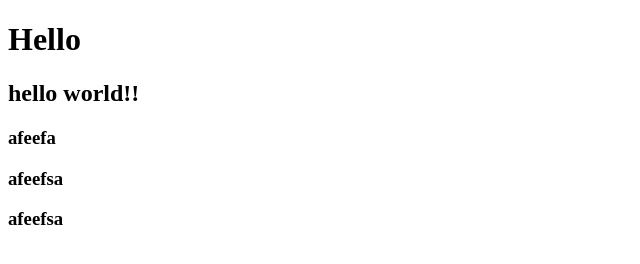
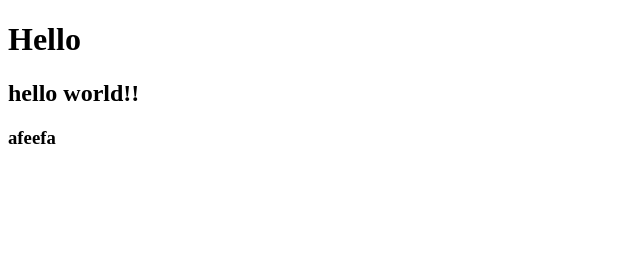
Before and after one commit to naibTovsultanov/project, a plain HTML site: page index.html in a window 1280 px wide. Shown: the whole page, without its empty margins (0-640 px from the left). Drawn offline with Linux system fonts and the light colour scheme.

Commit message:
mod html

```diff
--- a/index.html
+++ b/index.html
@@ -10,8 +10,6 @@
     <h1>Hello</h1>
     <h2>hello world!!</h2>
     <h3>afeefa</h3>
-    <h3>afeefsa</h3>
-    <h3>afeefsa</h3>
     <script src="/js/script.js"></script>
 </body>
 </html>
```
